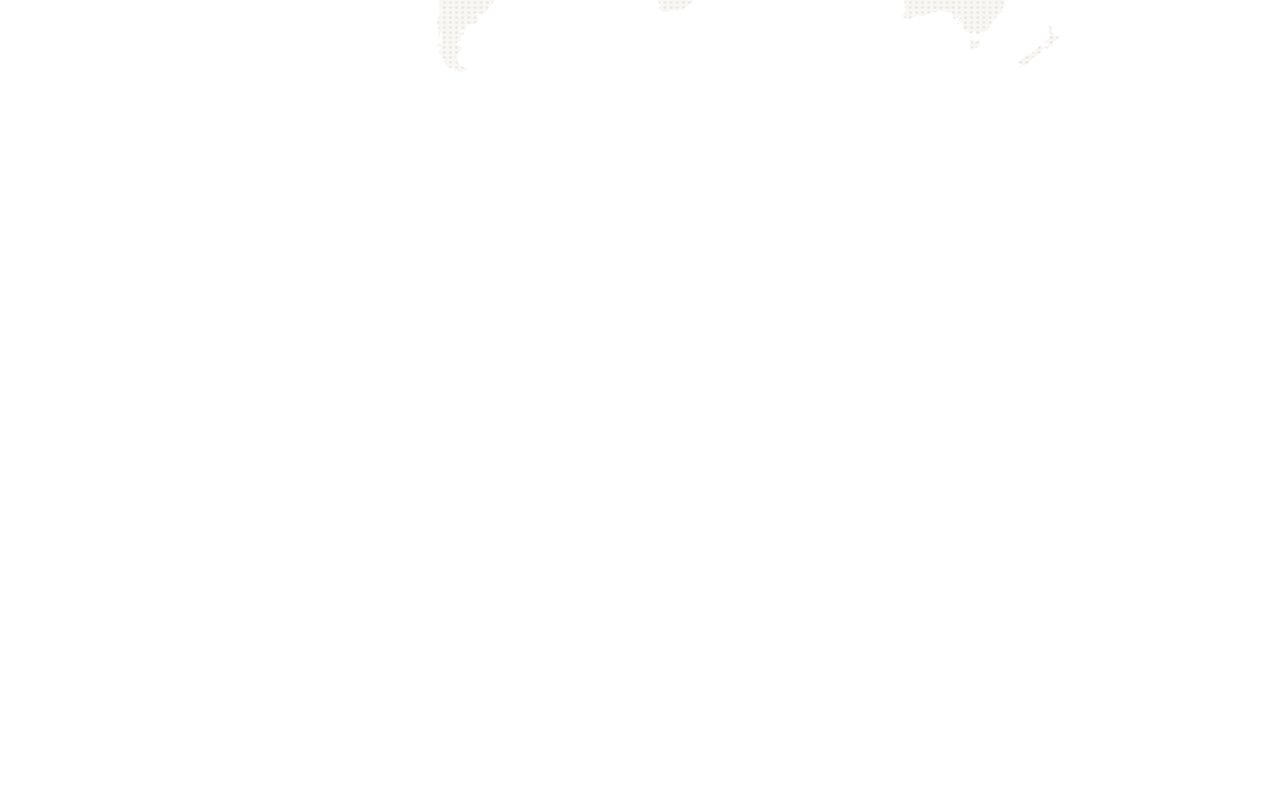
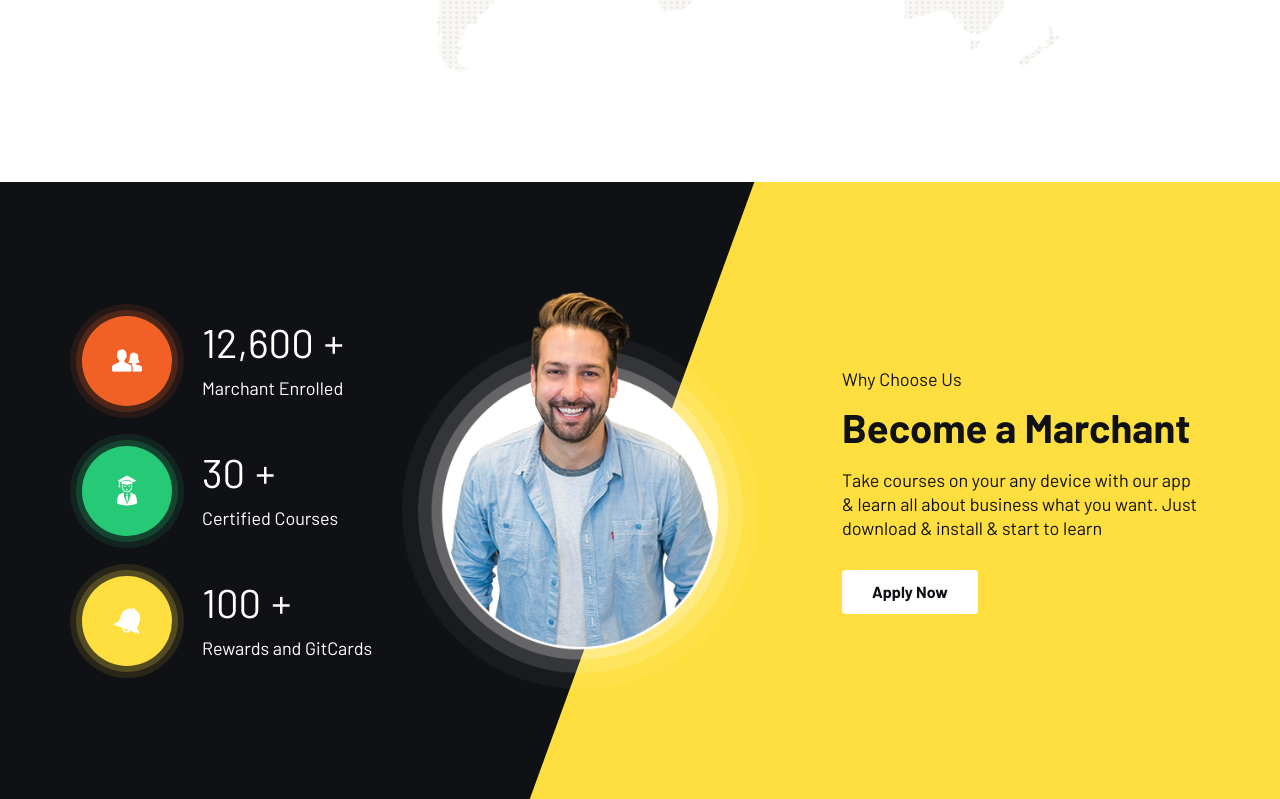
Before and after one commit to sumondeveloper/Digital-Shop, a React (Vite) app: page / in a window 1280 px wide. Shown: the part 3807-4606 px from the top of the page. Before the commit the page ends 3989 px from the top, so only its background shows below. Built offline with nearby package versions, Linux system fonts and the light colour scheme.

Commit message:
about us section design to the website

```diff
--- a/src/pages/about/AboutUs.jsx
+++ b/src/pages/about/AboutUs.jsx
@@ -1,4 +1,76 @@
+import CountUp from "react-countup";
+import { Link } from "react-router-dom";
+import InstructorImg from "../../assets/images/instructor/01.png";
+const subTitle = "Why Choose Us";
+const title = "Become a Marchant";
+const desc =
+  "Take courses on your any device with our app & learn all about business what you want. Just download & install & start to learn";
+const btnText = "Apply Now";
+
+const countList = [
+  {
+    iconName: "icofont-users-alt-4",
+    count: "12600",
+    text: "Marchant Enrolled",
+  },
+  {
+    iconName: "icofont-graduate-alt",
+    count: "30",
+    text: "Certified Courses",
+  },
+  {
+    iconName: "icofont-notification",
+    count: "100",
+    text: "Rewards and GitCards",
+  },
+];
+
 const AboutUs = () => {
-  return <div>AboutUs</div>;
+  return (
+    <div className="instructor-section style-2 padding-tb section-bg-ash">
+      <div className="container">
+        <div className="section-wrapper">
+          <div className="row g-4 justify-content-center align-items-center row-cols-1 row-cols-md-2 row-cols-xl-3">
+            <div className="col">
+              {countList.map((item, index) => (
+                <div key={index} className="count-item">
+                  <div className="count-inner">
+                    <div className="count-icon">
+                      <i className={item.iconName}></i>
+                    </div>
+                    <div className="count-content">
+                      <h2>
+                        <span className="count">
+                          <CountUp end={item.count} />
+                        </span>
+                        <span>+</span>
+                      </h2>
+
+                      <p>{item.text}</p>
+                    </div>
+                  </div>
+                </div>
+              ))}
+            </div>
+            <div className="col">
+              <div className="instructor-content">
+                <p className="subtitle">{subTitle}</p>
+                <h2 className="title">{title}</h2>
+                <p>{desc}</p>
+                <Link to={"/sign-up"} className="lab-btn">
+                  {btnText}
+                </Link>
+              </div>
+            </div>
+            <div className="col">
+              <div className="instructor-thumb">
+                <img src={InstructorImg} alt="" />
+              </div>
+            </div>
+          </div>
+        </div>
+      </div>
+    </div>
+  );
 };
 export default AboutUs;
--- a/src/pages/home/Home.jsx
+++ b/src/pages/home/Home.jsx
@@ -1,4 +1,5 @@
 import Banner from "../../components/banner/Banner";
+import AboutUs from "../about/AboutUs";
 import Catagory from "../catagory/Catagory";
 import CategoryProducts from "../catagory/CategoryProducts";
 import LocationSprade from "../locationsprade/LocationSprade";
@@ -12,6 +13,7 @@
       <CategoryProducts />
       <Ragister />
       <LocationSprade />
+      <AboutUs />
     </div>
   );
 };
```
